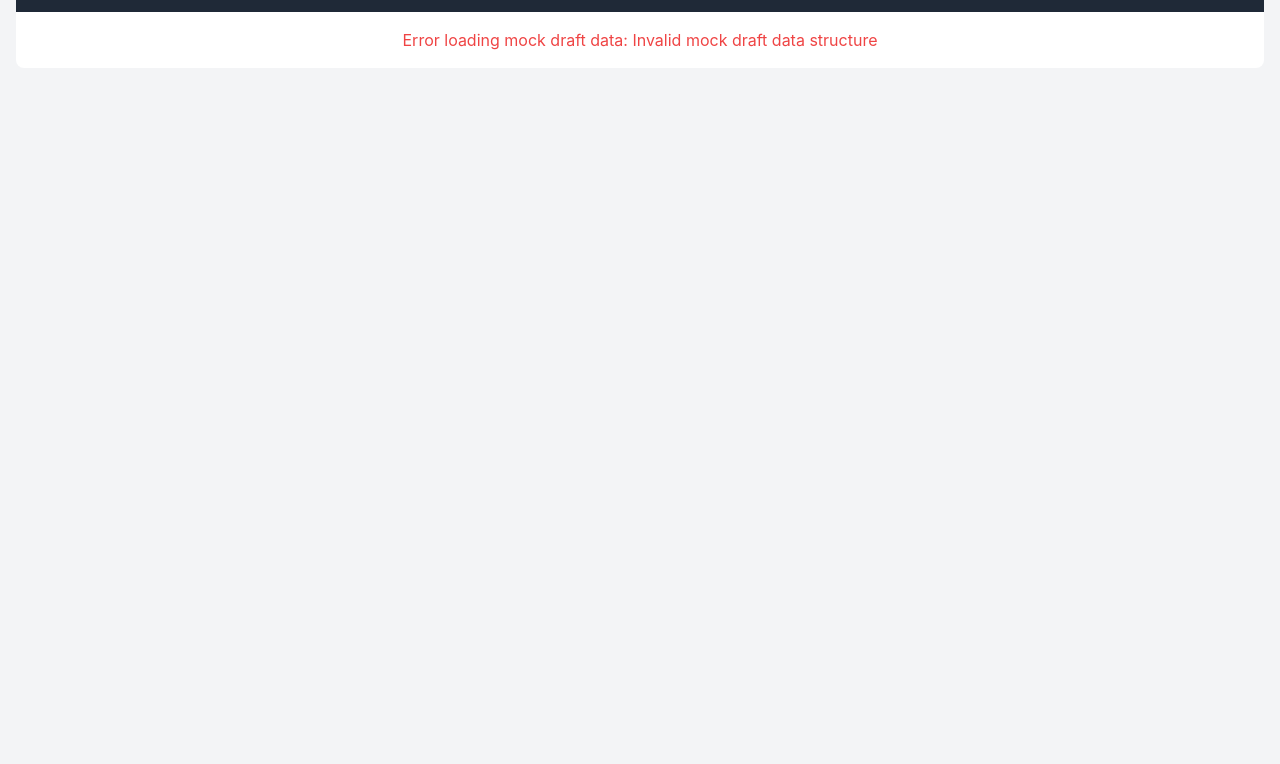
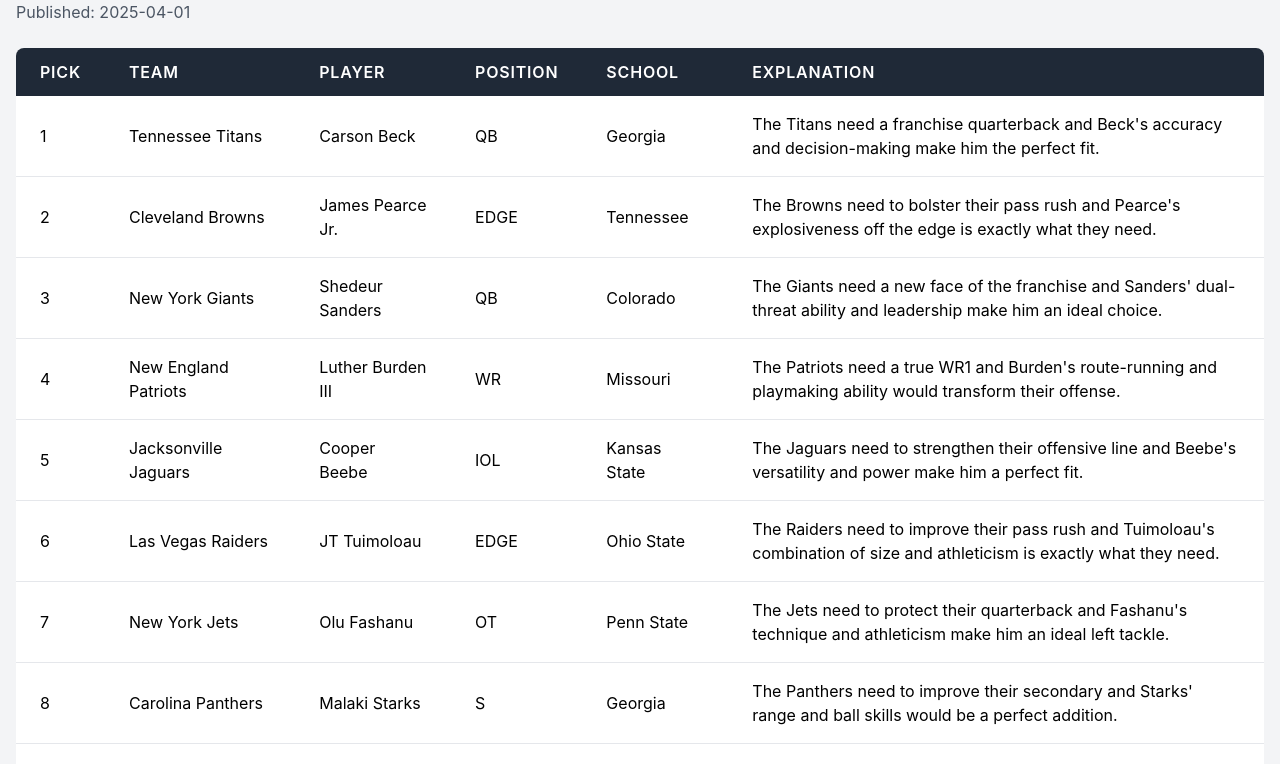
Before and after one commit to IsakDavydov/IsakDavydov.github.io, a plain HTML site: page mock-draft.html in a window 1280 px wide. Shown: the part 140-904 px from the top of the page. Before the commit the page ends 800 px from the top, so only its background shows below. Drawn offline with nearby package versions, Linux system fonts and the light colour scheme.

Commit message:
Fix mock draft data property name mismatch

```diff
--- a/mock-draft.html
+++ b/mock-draft.html
@@ -58,11 +58,11 @@
                 console.log('Data loaded:', data); // Debug log
 
                 // Validate data structure
-                if (!data || !data.mockDraft || !Array.isArray(data.mockDraft) || data.mockDraft.length === 0) {
+                if (!data || !data.mockDrafts || !Array.isArray(data.mockDrafts) || data.mockDrafts.length === 0) {
                     throw new Error('Invalid mock draft data structure');
                 }
 
-                const mockDraft = data.mockDraft[0];
+                const mockDraft = data.mockDrafts[0];
 
                 // Set mock draft details
                 document.getElementById('mock-draft-title').textContent = mockDraft.name;
```
